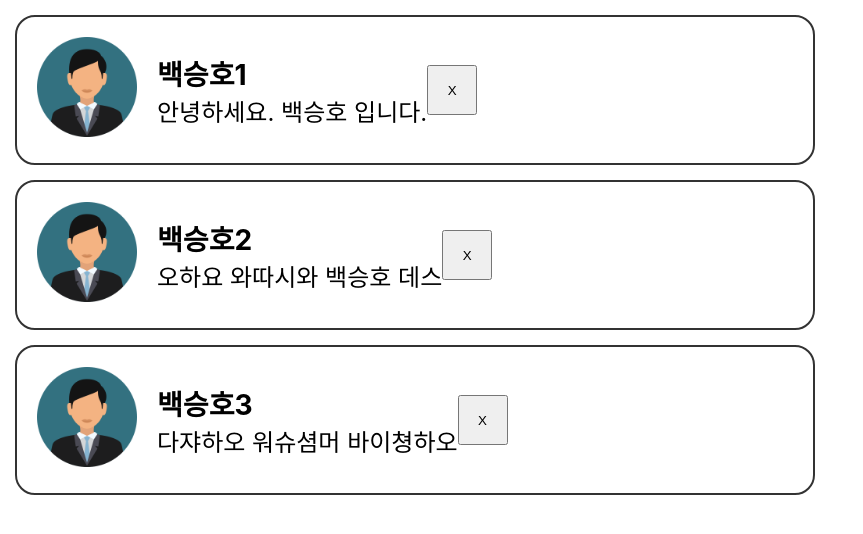
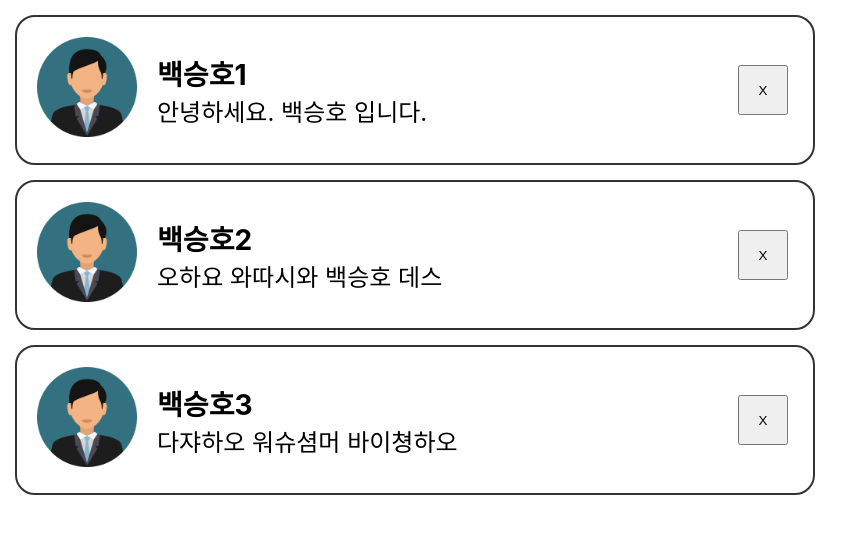
Before and after one commit to baekseungho/ReactBasic, a React (Create React App) app in the folder reactbasic/: page / in a window 1280 px wide. Shown: the top 534 px of the page, without its empty margins (0-863 px from the left). Built offline with nearby package versions, Linux system fonts and the light colour scheme.

Commit message:
props 이해

```diff
--- a/reactbasic/src/component/Comment.jsx
+++ b/reactbasic/src/component/Comment.jsx
@@ -1,7 +1,6 @@
 import React from "react";
 // import "./Comment.css";
 import logo from "./images/user.png";
-import { useState } from "react";
 
 const styles = {
   wrapper: {
@@ -13,11 +12,19 @@ const styles = {
     alignItems: "center",
     margin: "15px",
     fontSize: "24px",
+    position: "relative",
   },
   user: {
     width: "100px",
     height: "100px",
     margin: "20px",
+  },
+  button: {
+    width: "50px",
+    height: "50px",
+    position: "absolute",
+    right: "25px",
+    cursor: "pointer",
   },
 };
 
@@ -32,10 +39,10 @@ const Comment = (props) => {
         <p>{props.text}</p>
       </div>
       <button
-        onClick={(e) => {
+        onClick={() => {
           props.onClick(props.index);
         }}
-        style={{ width: "50px", height: "50px" }}
+        style={styles.button}
       >
         {props.button}
       </button>
--- a/reactbasic/src/component/CommentList.jsx
+++ b/reactbasic/src/component/CommentList.jsx
@@ -25,22 +25,20 @@ function CommentList() {
     const copy = [...comments];
     copy.splice(index, 1);
     setComments(copy);
-    console.log(index);
   }
 
   return (
     <div>
       {comments.map((text, index) => {
         return (
-          <div key={index}>
           <Comment
+            key={index}
             name={text.name}
             text={text.text}
             button={text.button}
             index={index}
             onClick={removeThis}
           />
-          </div>
         );
       })}
     </div>
```
Lines whose indentation alone changed are shown as unchanged.
